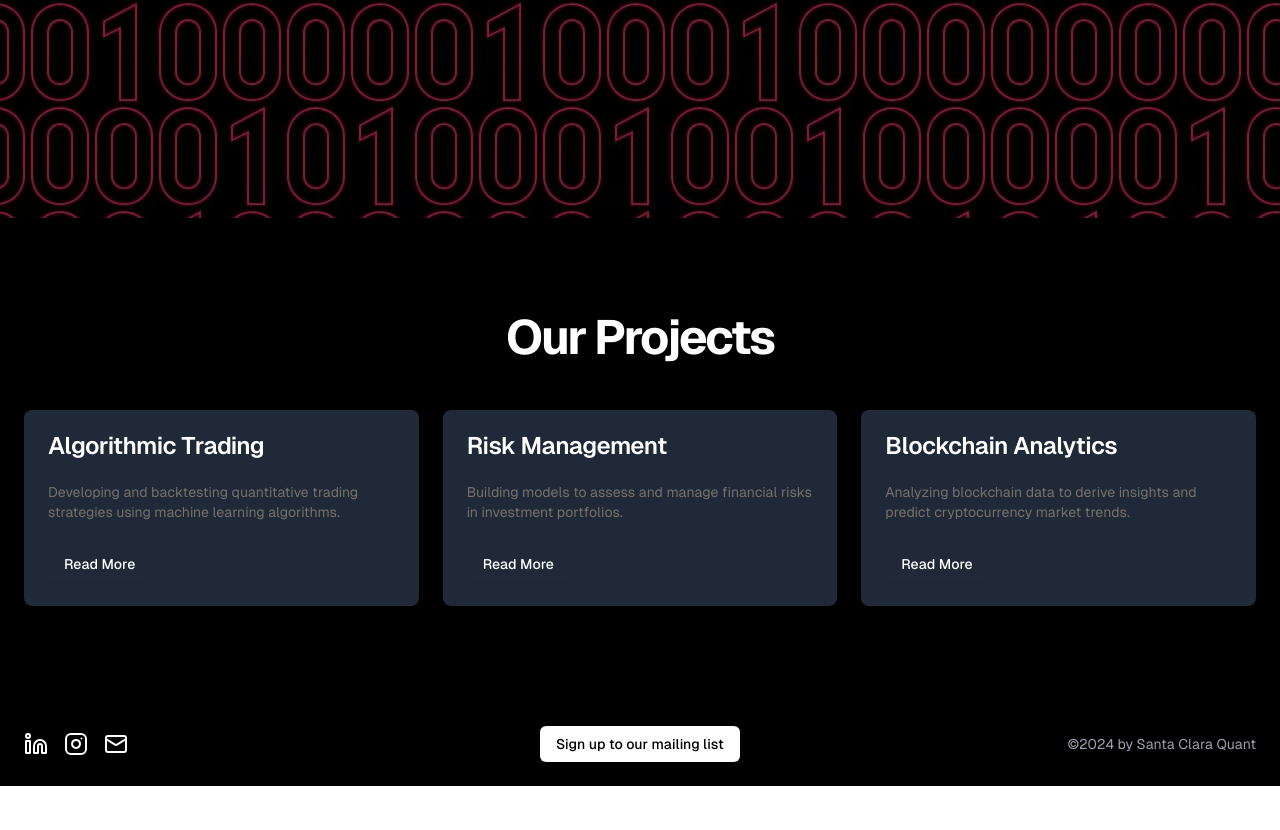
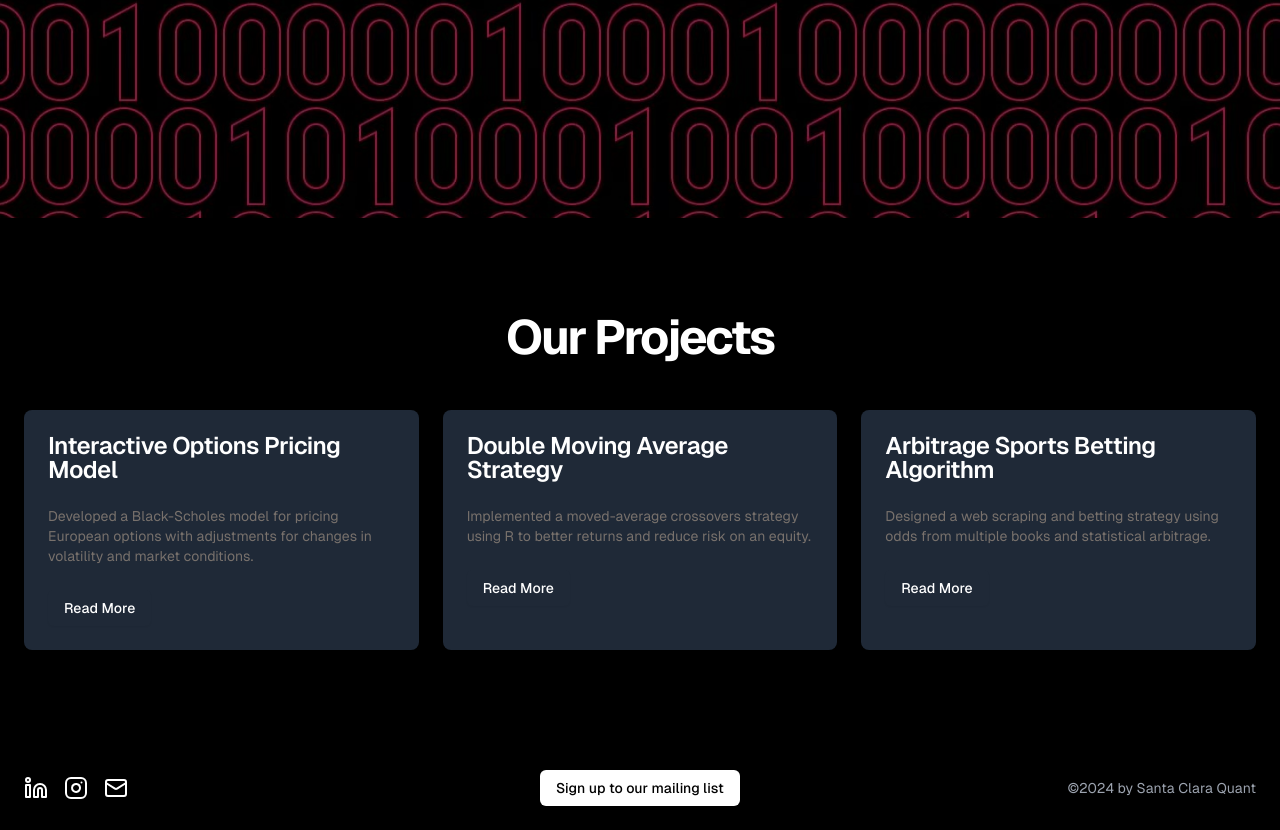
Before and after one commit to raulsharma21/santaclaraquant, a Next.js app in the folder website/: page / in a window 1280 px wide. Shown: the part 582-1412 px from the top of the page. Before the commit the page ends 1368 px from the top, so only its background shows below. Built offline with nearby package versions, Linux system fonts and the light colour scheme.

Commit message:
Update landing-page.tsx

```diff
--- a/website/components/landing-page.tsx
+++ b/website/components/landing-page.tsx
@@ -160,11 +160,11 @@ export function LandingPage() {
             <div className="grid grid-cols-1 md:grid-cols-3 gap-6">
               <Card className="bg-gray-800 text-white">
                 <CardHeader>
-                  <CardTitle>Algorithmic Trading</CardTitle>
+                  <CardTitle>Interactive Options Pricing Model</CardTitle>
                 </CardHeader>
                 <CardContent>
                   <CardDescription>
-                    Developing and backtesting quantitative trading strategies using machine learning algorithms.
+                  Developed a Black-Scholes model for pricing European options with adjustments for changes in volatility and market conditions.
                   </CardDescription>
                 </CardContent>
                 <CardFooter>
@@ -176,11 +176,11 @@ export function LandingPage() {
               </Card>
               <Card className="bg-gray-800 text-white">
                 <CardHeader>
-                  <CardTitle>Risk Management</CardTitle>
+                  <CardTitle>Double Moving Average Strategy</CardTitle>
                 </CardHeader>
                 <CardContent>
                   <CardDescription>
-                    Building models to assess and manage financial risks in investment portfolios.
+                    Implemented a moved-average crossovers strategy using R to better returns and reduce risk on an equity.
                   </CardDescription>
                 </CardContent>
                 <CardFooter>
@@ -192,11 +192,11 @@ export function LandingPage() {
               </Card>
               <Card className="bg-gray-800 text-white">
                 <CardHeader>
-                  <CardTitle>Blockchain Analytics</CardTitle>
+                  <CardTitle>Arbitrage Sports Betting Algorithm</CardTitle>
                 </CardHeader>
                 <CardContent>
                   <CardDescription>
-                    Analyzing blockchain data to derive insights and predict cryptocurrency market trends.
+                  Designed a web scraping and betting strategy using odds from multiple books and statistical arbitrage.
                   </CardDescription>
                 </CardContent>
                 <CardFooter>
```
